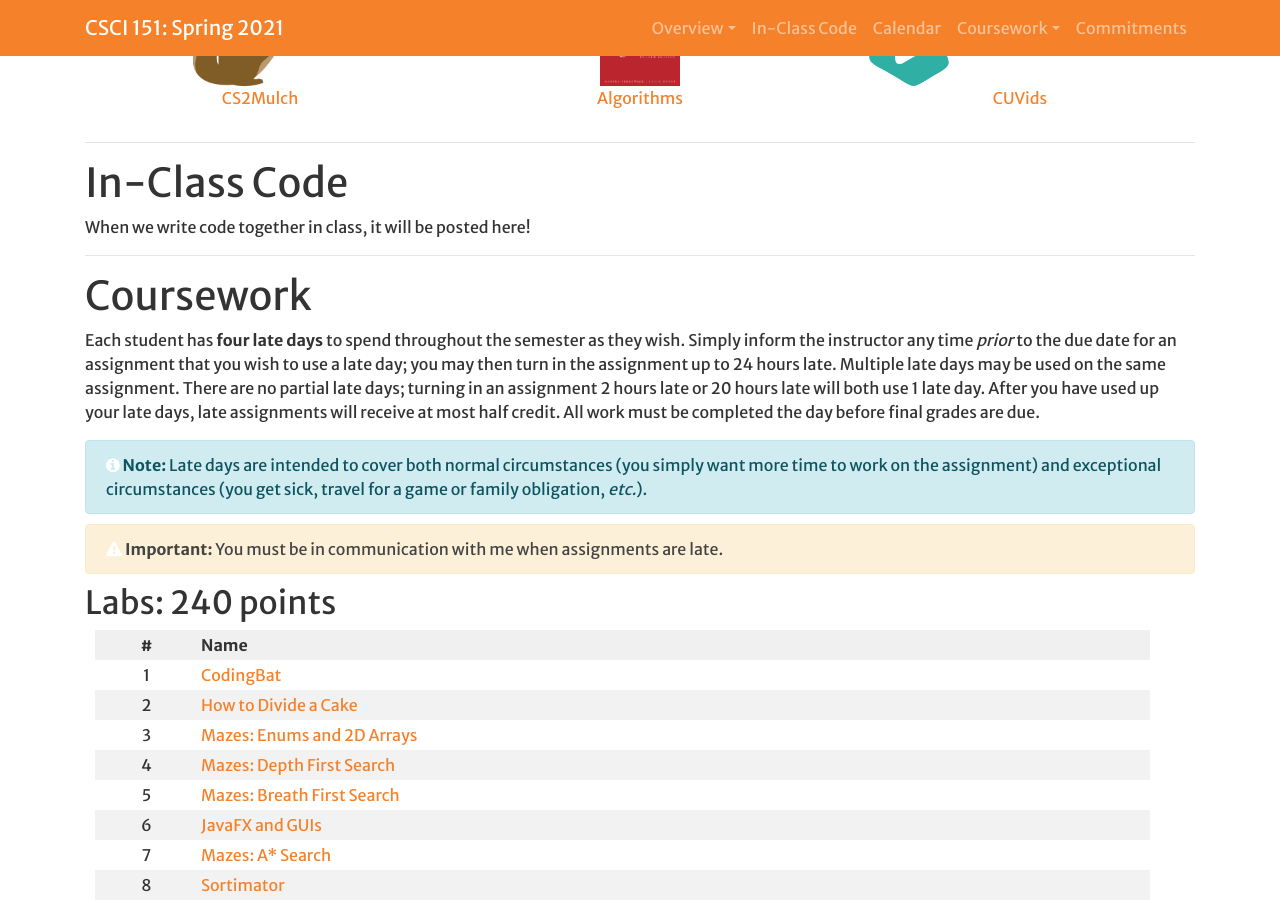
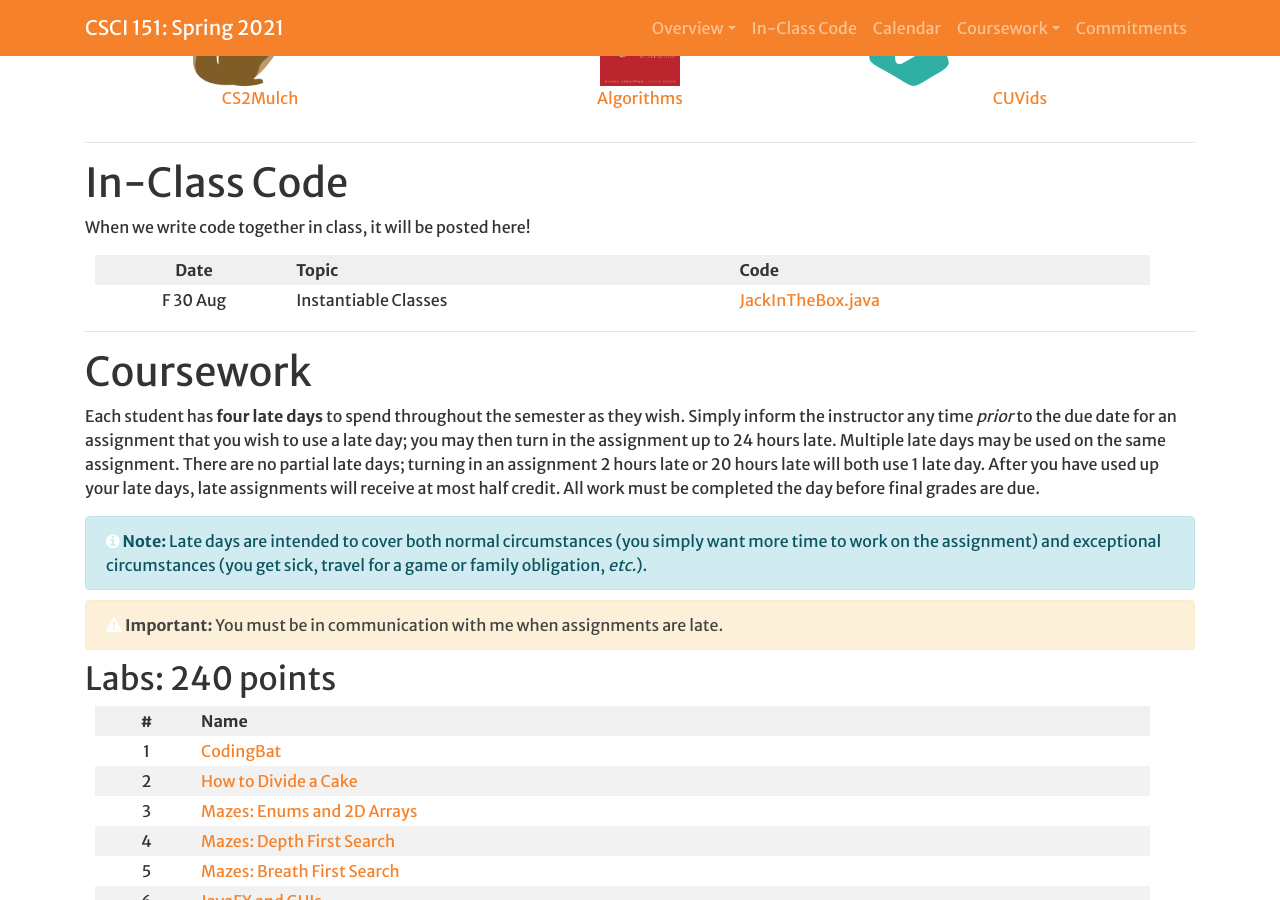
Before and after one commit to Hendrix-CS/csci151, a Jekyll site: the page built from index.md, in a window 1280 px wide and 900 px high, scrolled down 1520 px. Built offline with Jekyll 4.4.1, drawn with Linux system fonts in a browser that asks for light colours; a script that is not in the unit is left out; our own code applies the rules of GitHub Pages for plain Markdown files.

Commit message:
Adding the Instantiable class example

```diff
--- a/index.md
+++ b/index.md
@@ -36,11 +36,11 @@ Upon completing this course, our goal is for you to be able to:
 
 When we write code together in class, it will be posted here!
 
-<!--
-
 | Date | Topic | Code |
 |:----:|------||-----||
-| F 22 Jan | Instantiable Classes | [JackInTheBox.java]({{site.baseurl}}/inclass/JackInTheBox.java) |
+| F 30 Aug | Instantiable Classes | [JackInTheBox.java]({{site.baseurl}}/inclass/JackInTheBox.java) |
+
+<!--
 | M 25 Jan | Interfaces | [HolidayLight.java]({{site.baseurl}}/inclass/HolidayLight.java) [ConditionalLight.java]({{site.baseurl}}/inclass/ConditionalLight.java) [ArrayLight.java]({{site.baseurl}}/inclass/ArrayLight.java) |
 | F 29 Jan | 2D Arrays User Input | [LightsOut.java]({{site.baseurl}}/inclass/LightsOut.java) [Main.java]({{site.baseurl}}/inclass/Main.java) |
 | F 29 Jan | Enums | [Currency.java]({{site.baseurl}}/inclass/Currency.java) [ChangeMaker.java]({{site.baseurl}}/inclass/ChangeMaker.java) |
```
